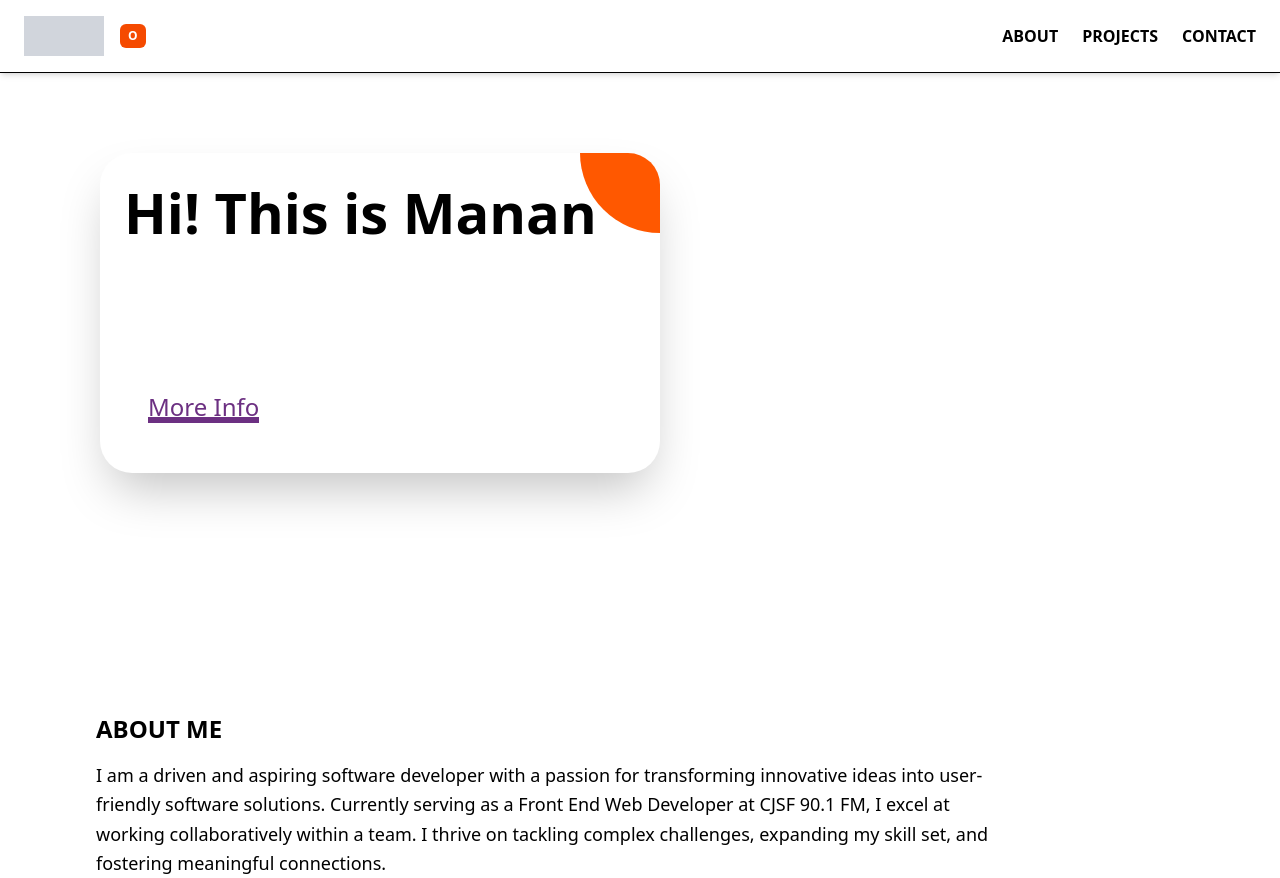
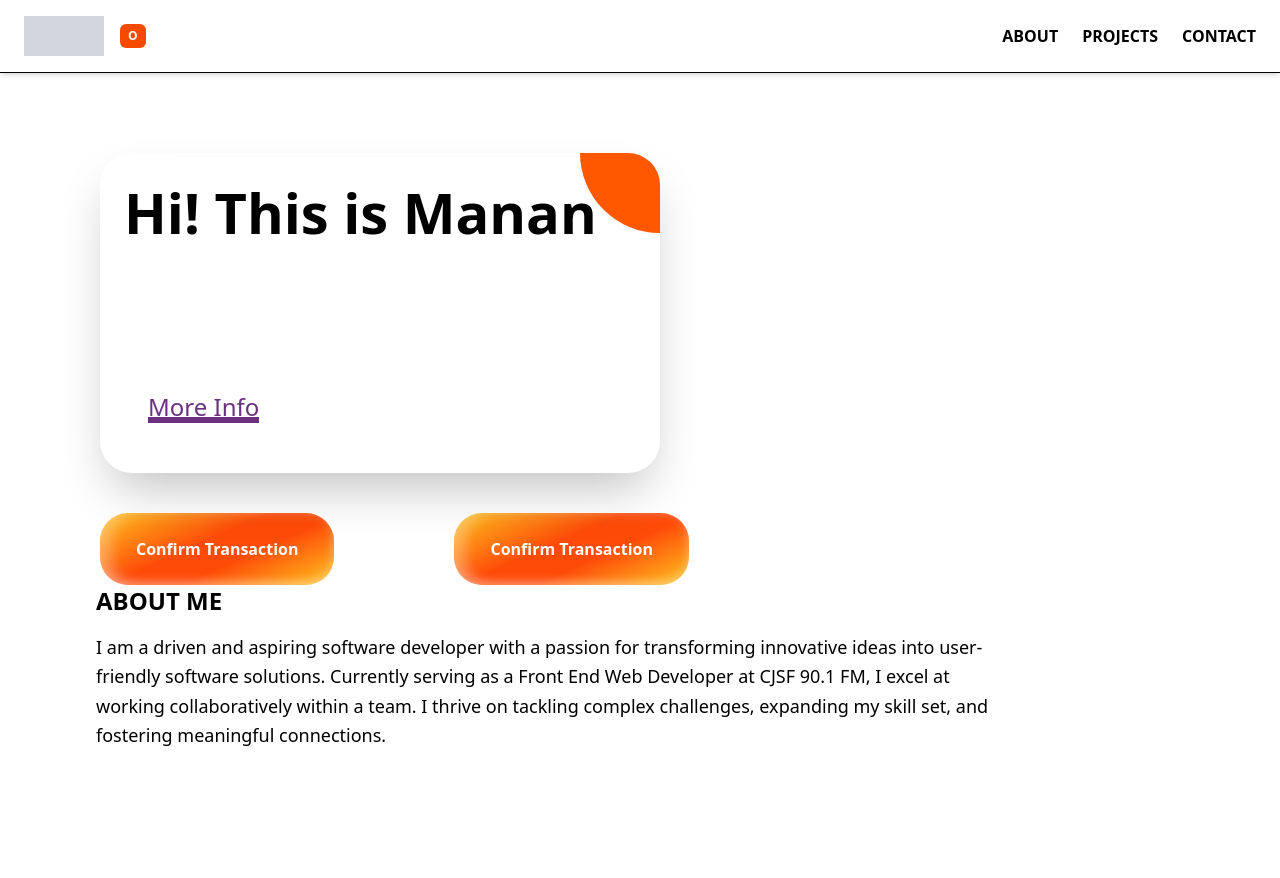
Before and after one commit to Manan565/manan565.github.io, a React (Vite) app: page / in a window 1280 px wide. After the commit the page ends 800 px from the top, so only its background shows below. Built offline with nearby package versions, Linux system fonts and the light colour scheme.

Commit message:
added button style

```diff
--- /dev/null
+++ b/src/components/Buttonres.jsx
@@ -0,0 +1,78 @@
+import styled from "styled-components";
+
+const Buttonres = () => {
+  return (
+    <StyledWrapper>
+      <div className="wrapper">
+        <button className="button">Confirm Transaction</button>
+      </div>
+      <div className="wrapper">
+        <button className="button">Confirm Transaction</button>
+      </div>
+    </StyledWrapper>
+  );
+};
+
+const StyledWrapper = styled.div`
+  display: flex;
+  flex-direction: row; /* Arrange buttons side by side */
+  justify-content: flex-start; /* Align buttons to the left */
+  gap: 120px; /* Space between buttons */
+  margin-top: 40px; /* Adds space above both buttons */
+
+  .wrapper {
+    display: inline-block;
+    border-radius: 28px;
+    box-shadow: inset 12px 0 12px rgba(255, 255, 255, 0.25),
+      inset -2px -4px 8px rgba(255, 255, 255, 0.25);
+    background: linear-gradient(
+      336deg,
+      rgba(255, 196, 32, 1) 0%,
+      rgba(254, 75, 8, 1) 39%,
+      rgba(254, 75, 8, 1) 57%,
+      rgba(255, 196, 32, 1) 100%
+    );
+    padding: 12px; /* Adds slight padding to the wrapper */
+  }
+
+  .button {
+    cursor: pointer;
+    padding: 0.75rem 1.5rem;
+    border-radius: inherit;
+    font-weight: 600;
+    position: relative;
+    border: none;
+    background: transparent;
+    color: #fff;
+    transition: all 0.2s;
+    width: fit-content;
+    display: inline-block;
+  }
+
+  .button::before {
+    content: "";
+    position: absolute;
+    inset: 0;
+    inset-block-end: -2px;
+    border-radius: inherit;
+    background: linear-gradient(to top, #ffc42088, transparent);
+    z-index: -1;
+    filter: blur(5px);
+    transition: all 0.2s;
+  }
+
+  .button:hover::before {
+    filter: blur(0);
+    opacity: 0;
+  }
+
+  button:active {
+    transform: scale(0.95);
+  }
+
+  button:focus {
+    outline-color: #fff;
+  }
+`;
+
+export default Buttonres;
--- a/src/components/Card.jsx
+++ b/src/components/Card.jsx
@@ -1,6 +1,9 @@
+import Buttonres from "./Buttonres";
+
 const Card = () => {
   return (
-    <div className="h-screen flex items-center pl-5 mt-[-160px] pb-0 mb-0">
+    <div className="pl-5">
+      <div className="flex items-center pb-0 mb-0 pt-20">
         <div className="h-[20em] w-[35em] bg-white rounded-[2em] overflow-hidden relative group p-6 z-0 text-left shadow-2xl">
           {/* Expanding Circle Effect */}
           <div className="circle absolute h-[10em] w-[10em] -top-[5em] -right-[5em] rounded-full bg-[#FF5800] group-hover:scale-[800%] duration-500 z-[-1]" />
@@ -19,6 +22,11 @@ const Card = () => {
           </h1>
         </div>
       </div>
+      {/* Adjust spacing of Buttonres */}
+      <div className="mt-5">
+        <Buttonres />
+      </div>
+    </div>
   );
 };
 
```
Lines whose indentation alone changed are shown as unchanged.
